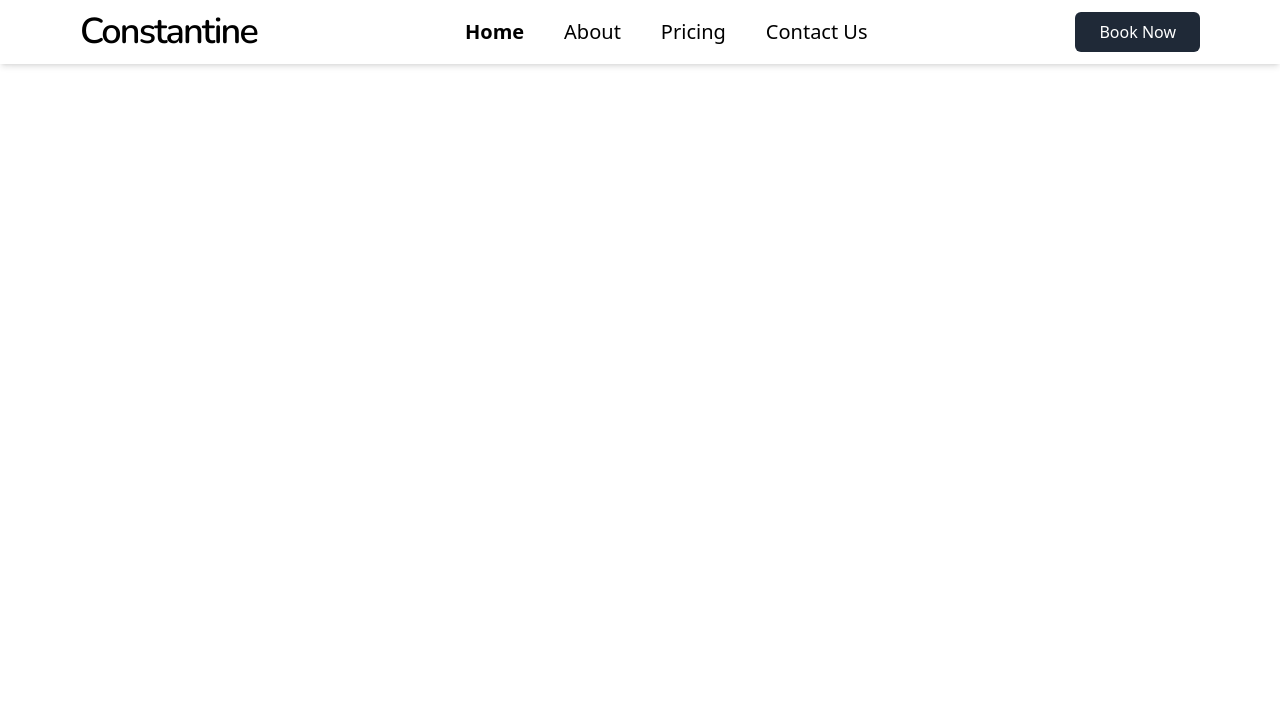
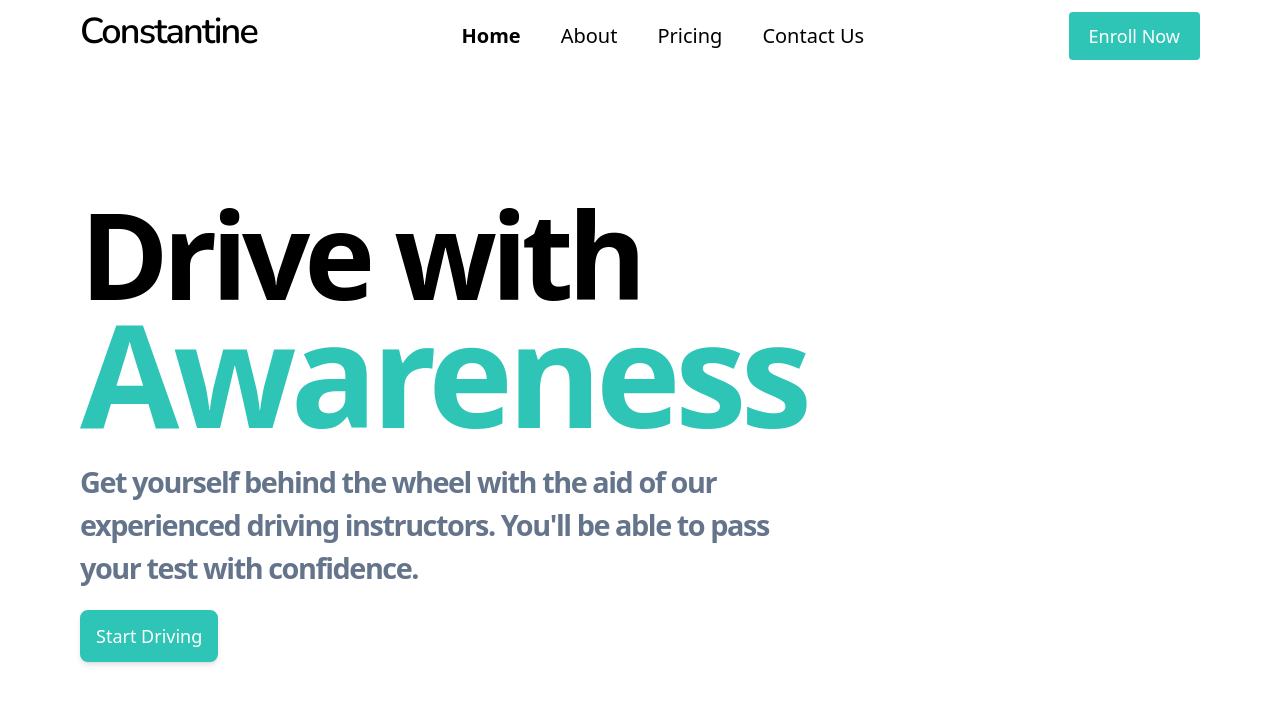
Before and after one commit to txriq03/Constantine-tailwind, a Next.js app: page / in a window 1280 px wide. Shown: the top 704 px of the page. Built offline with nearby package versions, Linux system fonts and the light colour scheme.

Commit message:
🧻Made title and description

```diff
--- a/app/(site)/page.tsx
+++ b/app/(site)/page.tsx
@@ -1,7 +1,33 @@
 import Image from 'next/image'
+import car from '../assets/vecteezy_vector-side-view-sedan_15582468.jpg'
+import Container from '../components/Container'
+import Button from '../components/Button'
+
 
 export default function Home() {
   return (
-   <div className="text-green-500 text-3xl">Page</div>
+    <main>
+      <Container>
+        <div className='text-black-500 text-[7.5rem] font-bold tracking-tighter mt-20 whitespace-nowrap max-md:text-center max-md:text-[5rem] max-sm:text-[3.5rem]'>
+          <h1 >Drive with </h1>
+          <h1 className='text-seagreen text-[9rem] -mt-20 -mb-5 max-md:text-[7rem] max-md:text-center max-md:-mt-14 max-sm:text-[5rem] max-sm:-mt-10 '>Awareness</h1>
+        </div>
+        <p className='font-semibold text-slate-500 text-[1.8rem] tracking-tighter w-[45rem] mb-5 max-md:text-[1.5rem] max-md:text-center max-md:mx-auto max-md:w-[35rem] max-sm:text-[1rem] max-sm:w-[20rem]'>
+          Get yourself behind the wheel with the aid of our experienced driving instructors. You'll be able to pass your test with confidence.
+        </p>
+
+        {/*Button*/}
+
+
+        <a href="#_" className="relative inline-flex items-center justify-center p-4 px-6 py-3 overflow-hidden font-medium text-white transition duration-300 ease-out border-2 border-seagreen bg-seagreen rounded-lg shadow-md group">
+          <span className="absolute inset-0 flex items-center justify-center w-full h-full text-white duration-300 -translate-x-full bg-seagreen group-hover:translate-x-0 ease">
+            <svg className="w-6 h-6" fill="none" stroke="currentColor" viewBox="0 0 24 24" xmlns="http://www.w3.org/2000/svg"><path stroke-linecap="round" stroke-linejoin="round" stroke-width="2" d="M14 5l7 7m0 0l-7 7m7-7H3"></path></svg>
+          </span>
+          <span className="absolute flex items-center justify-center w-full h-full text-white text-lg transition-all duration-300 transform group-hover:translate-x-full ease">Start Driving</span>
+          <span className="relative invisible">Button Text</span>
+        </a>
+
+      </Container>
+    </main>
   )
 }
--- /dev/null
+++ b/app/components/Button.tsx
@@ -0,0 +1,15 @@
+
+const Button = ({buttonName}) => {
+  return (
+    <a href="#_" className="relative inline-block text-lg group">
+        <span className="relative z-10 block px-5 py-3 overflow-hidden font-medium leading-tight text-gray-800 transition-colors duration-300 ease-out border-2 border-gray-900 rounded-lg group-hover:text-white">
+            <span className="absolute inset-0 w-full h-full px-5 py-3 rounded-lg bg-gray-50"></span>
+            <span className="absolute left-0 w-48 h-48 -ml-2 transition-all duration-300 origin-top-right -rotate-90 -translate-x-full translate-y-12 bg-gray-900 group-hover:-rotate-180 ease"></span>
+            <span className="relative">{buttonName}</span>
+        </span>
+    <span className="absolute bottom-0 right-0 w-full h-12 -mb-1 -mr-1 transition-all duration-200 ease-linear bg-gray-900 rounded-lg group-hover:mb-0 group-hover:mr-0" data-rounded="rounded-lg"></span>
+    </a>
+  )
+}
+
+export default Button
--- a/app/components/Navbar.tsx
+++ b/app/components/Navbar.tsx
@@ -1,5 +1,7 @@
 import Container from './Container'
 import { Nunito } from 'next/font/google'
+import Link from 'next/link'
+
 
 const logo = Nunito({
    subsets: ['latin'],
@@ -9,20 +11,23 @@ const logo = Nunito({
 
 const Navbar = () => {
   return (
-    <div className="fixed w-full bg-white z-10 text-4xl shadow-md">
+    <div className=" w-full bg-white z-10 ">
         <Container>
             <div className="flex flex-row justify-between gap-3 md:gap-0">
                 {/*Logo will go here*/}
-                <h2 className={` ${logo.variable} font-mono font-semibold tracking-tighter `}>Constantine</h2>
+                <Link href='/'>
+                  <h2 className={` ${logo.variable} font-mono font-semibold tracking-tighter text-4xl `}>Constantine</h2>
+                </Link>
                 <div className=" whitespace-nowrap hidden md:flex items-center justify-between mx-auto gap-10 text-xl">
                   <p className='cursor-pointer font-semibold'>Home</p>
                   <p className='cursor-pointer'>About</p>
                   <p className='cursor-pointer'>Pricing</p>
                   <p className='cursor-pointer'>Contact Us</p>
                 </div>
-                <button className='text-base whitespace-nowrap bg-gray-800 text-white px-6 py-2 rounded-md'>
-                  Book Now
-                </button>
+                <a href="#_" className=" text-lg rounded px-5 py-2.5 overflow-hidden group bg-seagreen relative hover:bg-gradient-to-r hover:from-seagreen hover:to-emerald-400 text-white hover:ring-2 hover:ring-offset-2 hover:ring-emerald-400 transition-all ease-out duration-300">
+                  <span className="absolute right-0 w-8 h-32 -mt-12 transition-all duration-1000 transform translate-x-12 bg-white opacity-10 rotate-12 group-hover:-translate-x-40 ease"></span>
+                  <span className="relative whitespace-nowrap">Enroll Now</span>
+                </a>
             </div>
         </Container>
     </div>
--- a/tailwind.config.js
+++ b/tailwind.config.js
@@ -9,6 +9,13 @@ module.exports = {
     extend: {
       fontFamily: {
         mono: ['var(--font-nunito)']
+      },
+      colors: {
+        seagreen: '#2ec4b6',
+        richblack: '#011627',
+        babypowder: '#fdfffc',
+        redpantone: '#e71d36',
+        orangepeel: '#ff9f1c'
       }
     },
   },
```
Also changed, not shown: app/assets/vecteezy_vector-side-view-sedan_15582468.jpg (added).
